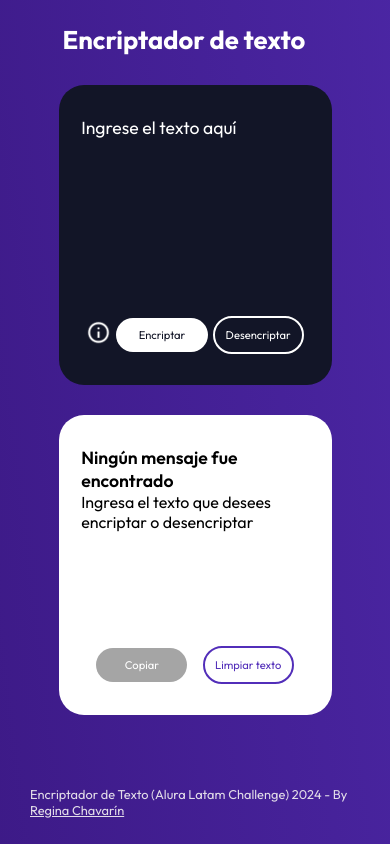
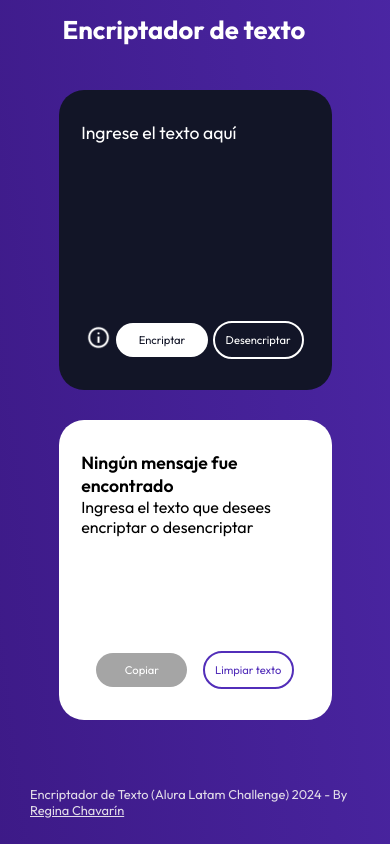
Before and after one commit to regina-cht/Encriptador_de_texto, a plain HTML site: page index.html in a window 390 px wide. Drawn offline with Linux system fonts and the light colour scheme.

Commit message:
Fixed header placement

```diff
--- a/style.css
+++ b/style.css
@@ -253,6 +253,9 @@ footer > p > a {
   }
 }
 @media (max-width: 700px) {
+  header {
+    margin-bottom: 30px;
+  }
   .contenedor_encriptador {
     flex-direction: column;
   }
```
